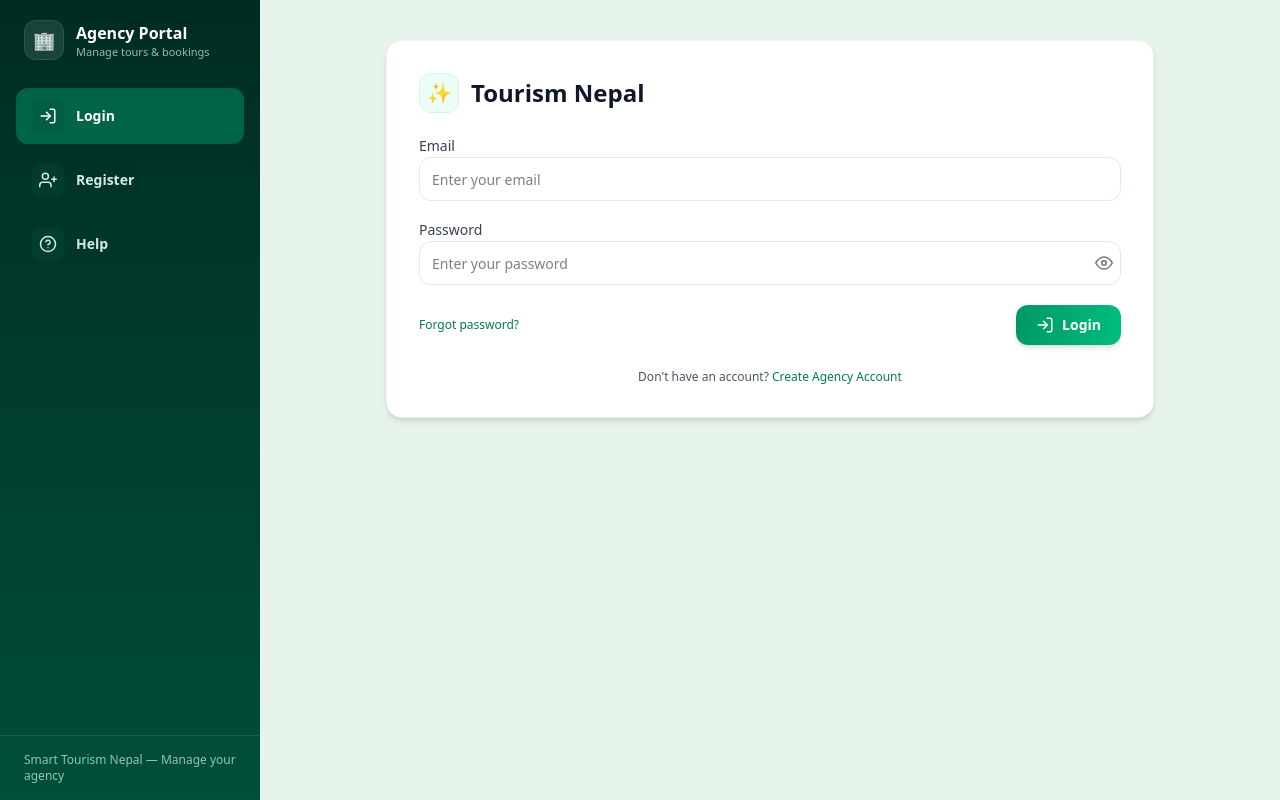
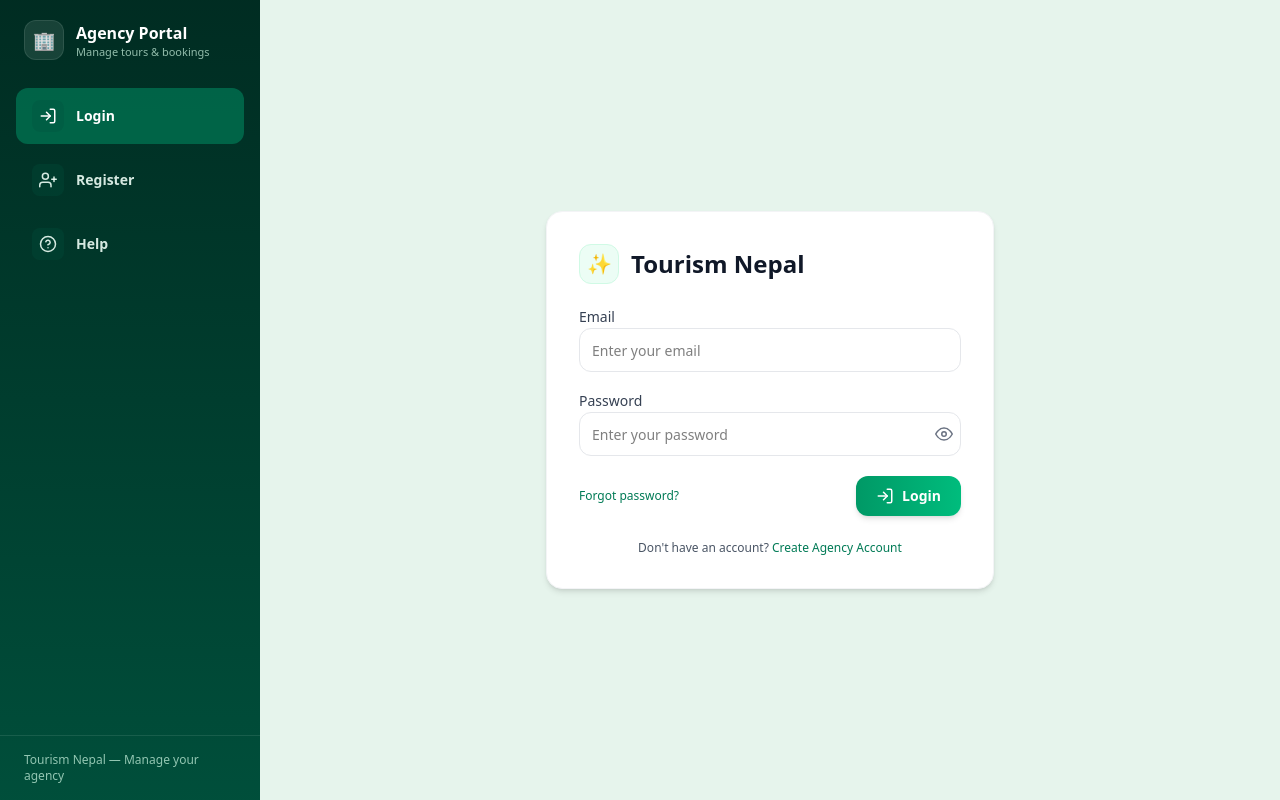
Before and after one commit to raullama1/raul-lama-smart-tourism-management-system, a React (Vite) app in the folder client/: page /agency/login in a window 1280 px wide. Built offline with nearby package versions, Linux system fonts and the light colour scheme.

Commit message:
fix(agency-auth): widen auth layout and center login form

```diff
--- a/client/src/components/agency/AgencyAuthLayout.jsx
+++ b/client/src/components/agency/AgencyAuthLayout.jsx
@@ -10,7 +10,7 @@ export default function AgencyAuthLayout({ children }) {
 
       {/* Equal left/right space next to sidebar */}
       <section className="flex-1 px-6 py-10 flex justify-center">
-        <div className="w-full max-w-3xl">
+        <div className="w-full max-w-4xl">
           {children}
         </div>
       </section>
--- a/client/src/components/agency/AgencySidebar.jsx
+++ b/client/src/components/agency/AgencySidebar.jsx
@@ -182,7 +182,7 @@ export default function AgencySidebar() {
 
       <div className="px-4 py-4 border-t border-emerald-50/10">
         <p className="text-xs text-emerald-100/70 px-2">
-          Smart Tourism Nepal — Manage your agency
+          Tourism Nepal — Manage your agency
         </p>
       </div>
     </aside>
--- a/client/src/pages/agency/AgencyLoginPage.jsx
+++ b/client/src/pages/agency/AgencyLoginPage.jsx
@@ -40,7 +40,11 @@ export default function AgencyLoginPage() {
   const [error, setError] = useState("");
   const [submitting, setSubmitting] = useState(false);
 
-  const [toast, setToast] = useState({ open: false, type: "success", message: "" });
+  const [toast, setToast] = useState({
+    open: false,
+    type: "success",
+    message: "",
+  });
 
   useEffect(() => {
     const t = location.state?.toast;
@@ -87,7 +91,8 @@ export default function AgencyLoginPage() {
   return (
     <>
       <AgencyAuthLayout>
-        <div className="bg-white rounded-2xl shadow-md border border-gray-100 p-6 md:p-8">
+        <div className="w-full flex items-center justify-center min-h-[calc(100vh-80px)]">
+          <div className="w-full max-w-md bg-white rounded-2xl shadow-md border border-gray-100 p-6 md:p-8">
             <div className="flex items-center gap-3">
               <div className="h-10 w-10 rounded-xl bg-emerald-50 border border-emerald-100 grid place-items-center">
                 <span className="text-xl">✨</span>
@@ -142,9 +147,15 @@ export default function AgencyLoginPage() {
                     type="button"
                     onClick={() => setShowPassword((p) => !p)}
                     className="absolute inset-y-0 right-2 flex items-center text-gray-500 hover:text-gray-700"
-                  aria-label={showPassword ? "Hide password" : "Show password"}
+                    aria-label={
+                      showPassword ? "Hide password" : "Show password"
+                    }
                   >
-                  {showPassword ? <FiEyeOff size={18} /> : <FiEye size={18} />}
+                    {showPassword ? (
+                      <FiEyeOff size={18} />
+                    ) : (
+                      <FiEye size={18} />
+                    )}
                   </button>
                 </div>
               </div>
@@ -179,6 +190,7 @@ export default function AgencyLoginPage() {
               </p>
             </form>
           </div>
+        </div>
       </AgencyAuthLayout>
 
       <Toast
```
Lines whose indentation alone changed are shown as unchanged.
